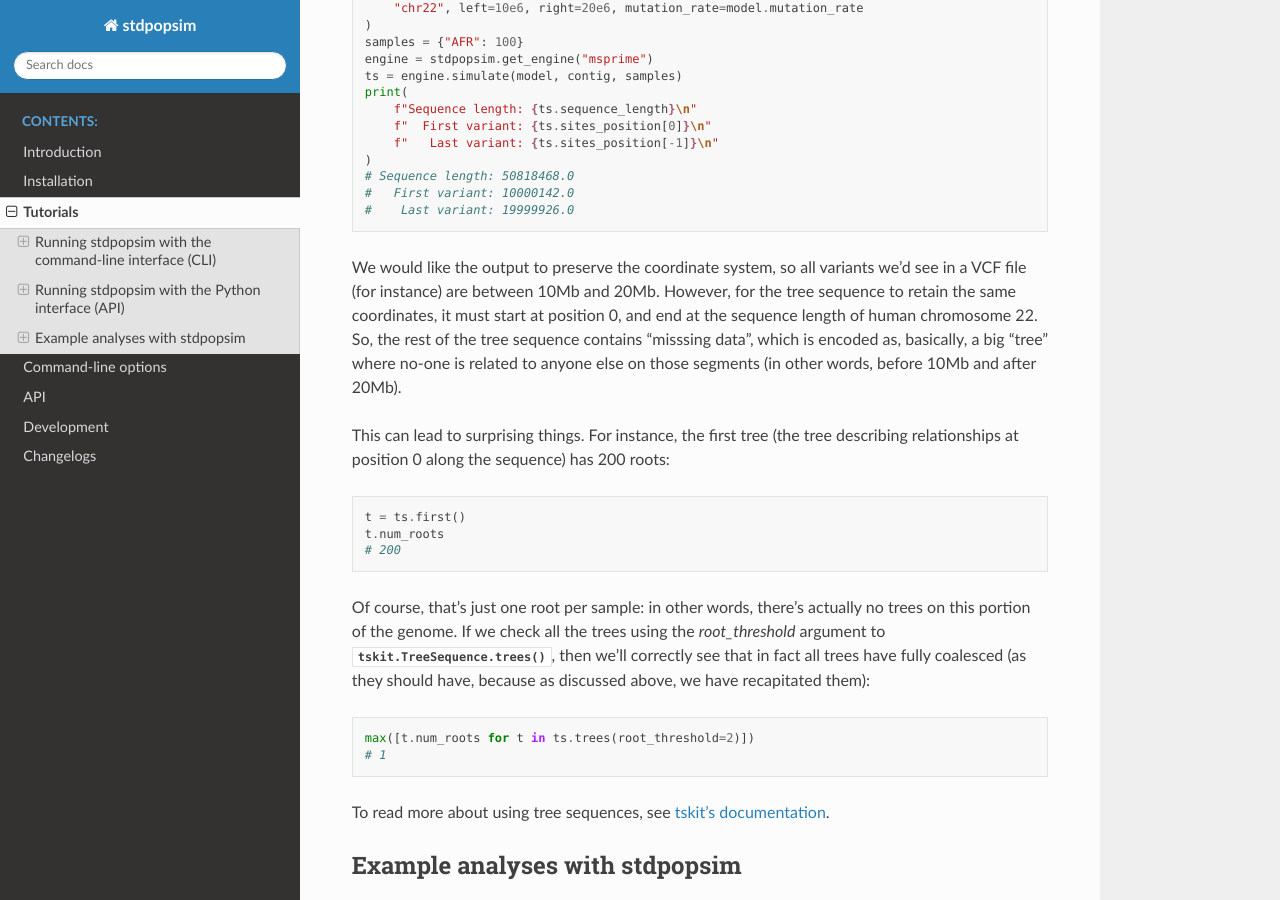
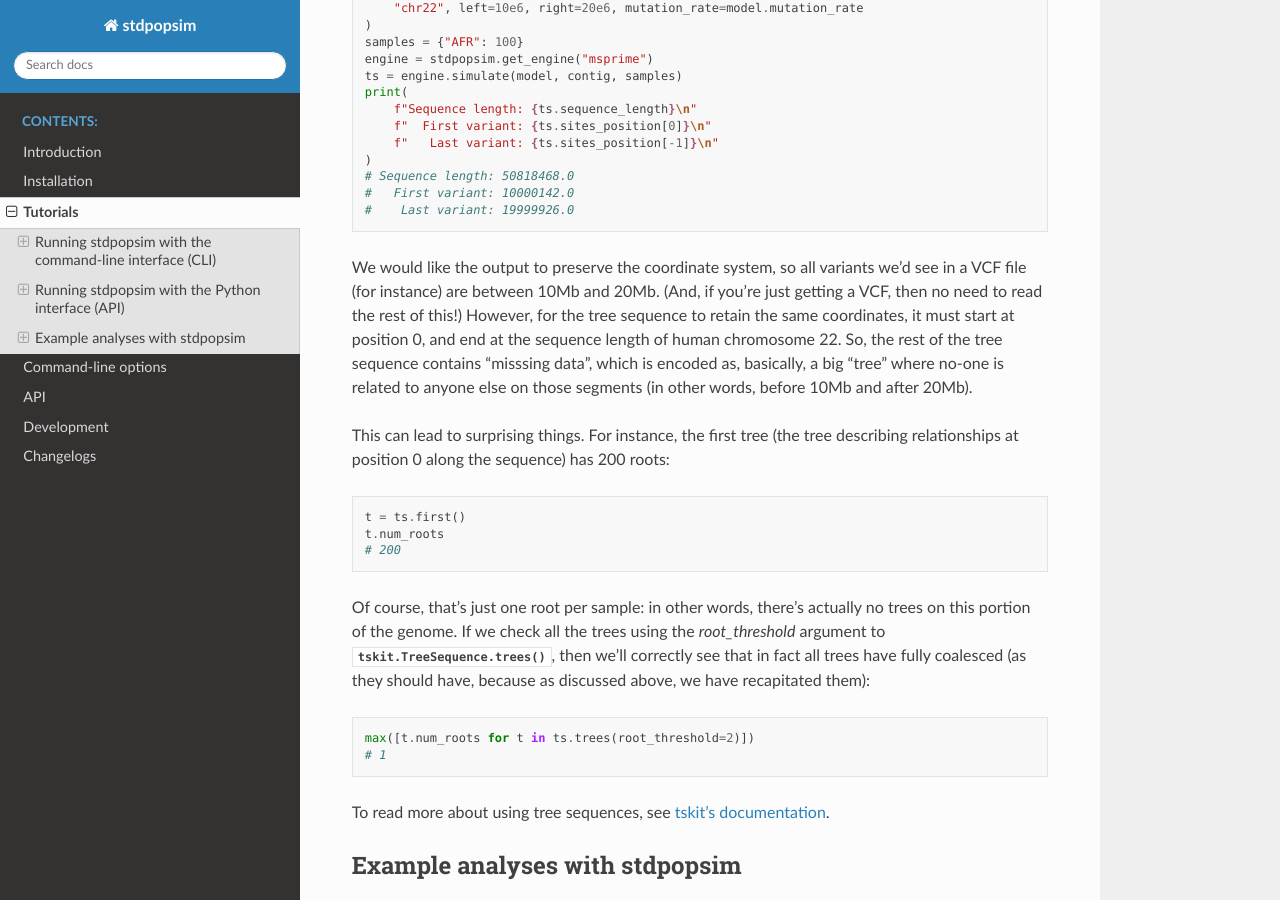
Before and after one commit to popsim-consortium/stdpopsim, a Sphinx documentation site: the page built from docs/tutorial.rst, in a window 1280 px wide and 900 px high, scrolled down 25432 px. Built offline with Sphinx 7.4.7 and the Read the Docs theme 3.1.0, drawn with Linux system fonts in a browser that asks for light colours; pages that are not in the unit, such as notebooks, are missing from menus.

Commit message:
extra note

```diff
--- a/docs/tutorial.rst
+++ b/docs/tutorial.rst
@@ -1478,7 +1478,8 @@ using the `left` and `right` arguments to `species.get_contig( )`:
 
 We would like the output to preserve the coordinate system,
 so all variants we'd see in a VCF file (for instance) are between
-10Mb and 20Mb. However, for the tree sequence to
+10Mb and 20Mb. (And, if you're just getting a VCF, then no need to read
+the rest of this!) However, for the tree sequence to
 retain the same coordinates, it must start at position 0,
 and end at the sequence length of human chromosome 22.
 So, the rest of the tree sequence contains "misssing data",
```
